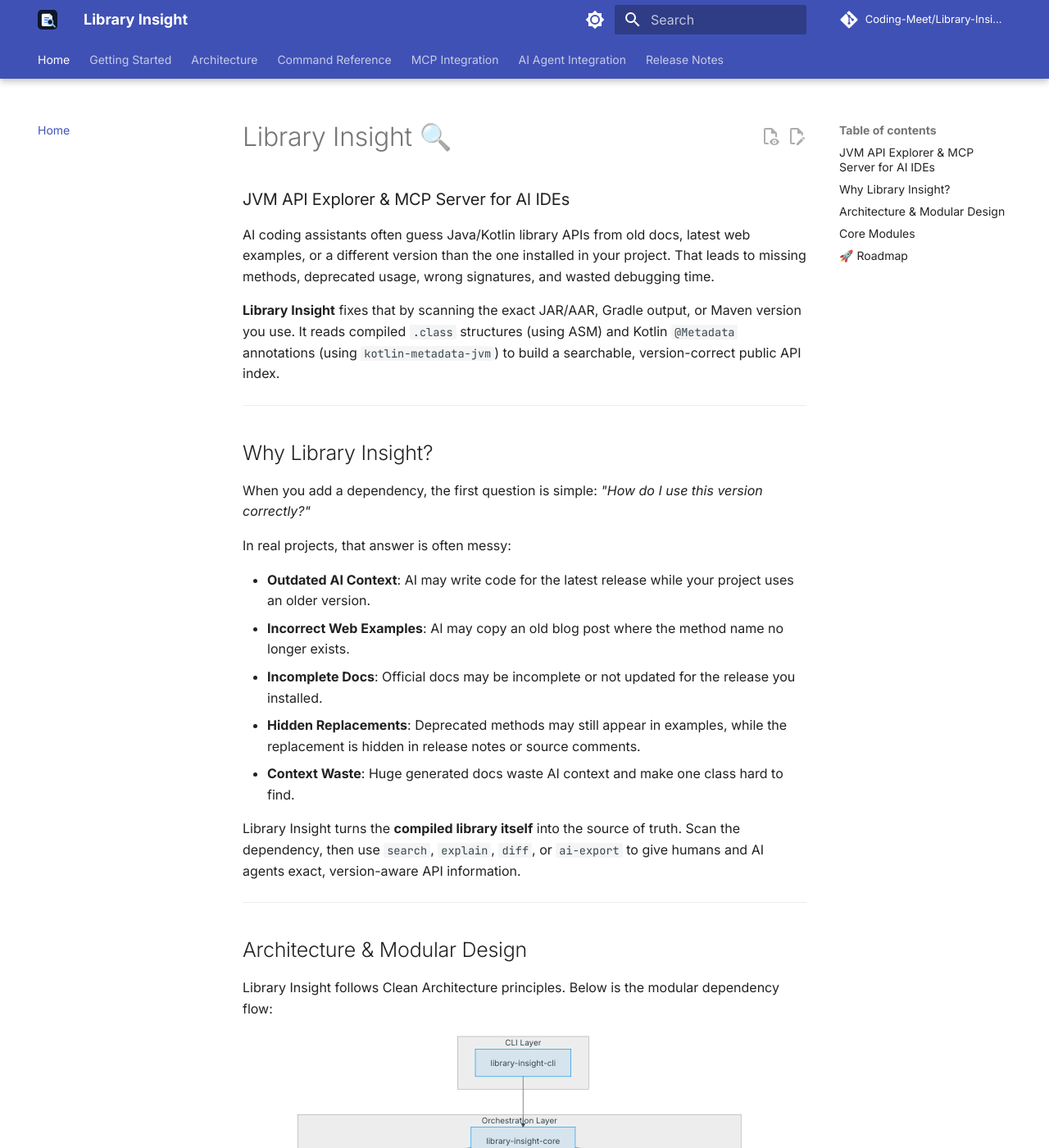
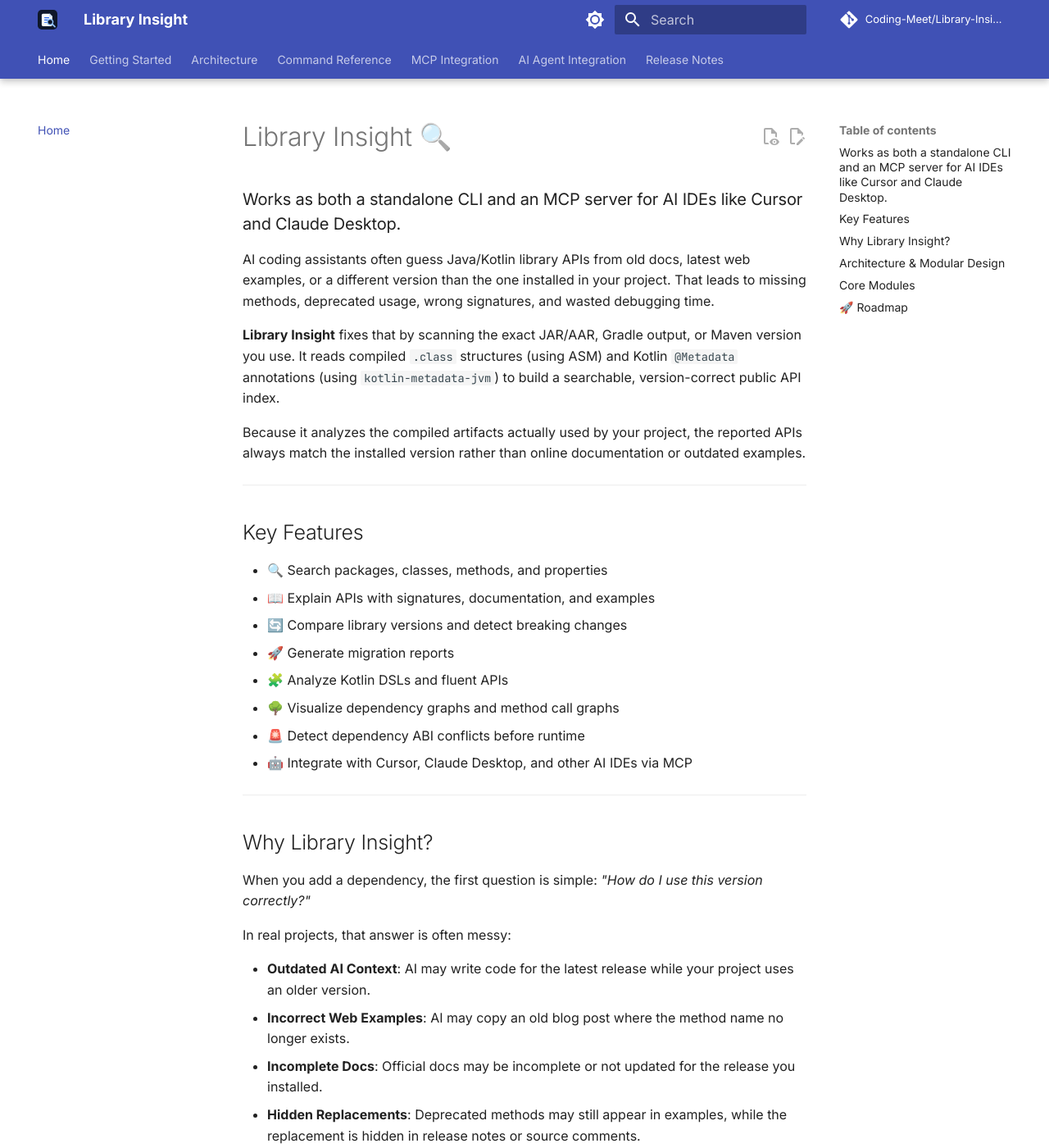
Before and after one commit to Coding-Meet/Library-Insight, an MkDocs documentation site: the page built from docs/index.md, in a window 1280 px wide and 1400 px high. Shown: the whole window at 82% size. Built offline with MkDocs 1.6.1 and Material for MkDocs 9.7.7, drawn with Linux system fonts in a browser that asks for light colours; comment, search, counter and statistics services are not loaded; some of the changed text lies outside the part shown.

Commit message:
docs: update project overview with feature list, KMP roadmap, and improved formatting

```diff
--- a/docs/index.md
+++ b/docs/index.md
@@ -1,24 +1,39 @@
 # Library Insight 🔍
 
-### JVM API Explorer & MCP Server for AI IDEs
+### Works as both a standalone CLI and an MCP server for AI IDEs like Cursor and Claude Desktop.
 
 AI coding assistants often guess Java/Kotlin library APIs from old docs, latest web examples, or a different version than the one installed in your project. That leads to missing methods, deprecated usage, wrong signatures, and wasted debugging time.
 
 **Library Insight** fixes that by scanning the exact JAR/AAR, Gradle output, or Maven version you use. It reads compiled `.class` structures (using ASM) and Kotlin `@Metadata` annotations (using `kotlin-metadata-jvm`) to build a searchable, version-correct public API index.
 
+Because it analyzes the compiled artifacts actually used by your project, the reported APIs always match the installed version rather than online documentation or outdated examples.
+
+---
+
+## Key Features
+
+- 🔍 Search packages, classes, methods, and properties
+- 📖 Explain APIs with signatures, documentation, and examples
+- 🔄 Compare library versions and detect breaking changes
+- 🚀 Generate migration reports
+- 🧩 Analyze Kotlin DSLs and fluent APIs
+- 🌳 Visualize dependency graphs and method call graphs
+- 🚨 Detect dependency ABI conflicts before runtime
+- 🤖 Integrate with Cursor, Claude Desktop, and other AI IDEs via MCP
+
 ---
 
 ## Why Library Insight?
 
-When you add a dependency, the first question is simple: *"How do I use this version correctly?"*
+When you add a dependency, the first question is simple: _"How do I use this version correctly?"_
 
 In real projects, that answer is often messy:
 
-*   **Outdated AI Context**: AI may write code for the latest release while your project uses an older version.
-*   **Incorrect Web Examples**: AI may copy an old blog post where the method name no longer exists.
-*   **Incomplete Docs**: Official docs may be incomplete or not updated for the release you installed.
-*   **Hidden Replacements**: Deprecated methods may still appear in examples, while the replacement is hidden in release notes or source comments.
-*   **Context Waste**: Huge generated docs waste AI context and make one class hard to find.
+- **Outdated AI Context**: AI may write code for the latest release while your project uses an older version.
+- **Incorrect Web Examples**: AI may copy an old blog post where the method name no longer exists.
+- **Incomplete Docs**: Official docs may be incomplete or not updated for the release you installed.
+- **Hidden Replacements**: Deprecated methods may still appear in examples, while the replacement is hidden in release notes or source comments.
+- **Context Waste**: Huge generated docs waste AI context and make one class hard to find.
 
 Library Insight turns the **compiled library itself** into the source of truth. Scan the dependency, then use `search`, `explain`, `diff`, or `ai-export` to give humans and AI agents exact, version-aware API information.
 
@@ -70,20 +85,21 @@ graph TD
 
 ## Core Modules
 
-*   `library-insight-common`: Utility classes for ZIP/JAR/AAR extraction, Ktor async HTTP engine, and filesystem operations.
-*   `library-insight-model`: Immutable Kotlin serialization structures representing the API index schema.
-*   `library-insight-parser`: Raw bytecode structure extraction using **ASM** and JVM signature parsing.
-*   `library-insight-kotlin`: Kotlin metadata parsing (`kotlin-metadata-jvm`) and JVM bytecode enrichment.
-*   `library-insight-search`: Index search and query matching logic.
-*   `library-insight-export`: JSON, Markdown, and AI context formatters.
-*   `library-insight-core`: Orchestrates scan flows and implements the semantic API diffing engine.
-*   `library-insight-cli`: Command Line Interface definitions using **Clikt**.
+- `library-insight-common`: Utility classes for ZIP/JAR/AAR extraction, Ktor async HTTP engine, and filesystem operations.
+- `library-insight-model`: Immutable Kotlin serialization structures representing the API index schema.
+- `library-insight-parser`: Raw bytecode structure extraction using **ASM** and JVM signature parsing.
+- `library-insight-kotlin`: Kotlin metadata parsing (`kotlin-metadata-jvm`) and JVM bytecode enrichment.
+- `library-insight-search`: Index search and query matching logic.
+- `library-insight-export`: JSON, Markdown, and AI context formatters.
+- `library-insight-core`: Orchestrates scan flows and implements the semantic API diffing engine.
+- `library-insight-cli`: Command Line Interface definitions using **Clikt**.
 
 ---
 
 ## 🚀 Roadmap
 
 We plan to expand Library Insight into a unified **Kotlin Multiplatform (KMP)** API explorer:
+
 - **KLib Metadata Reader**: Parse `.klib` metadata to extract signatures for iOS/Native, JS, and Wasm targets directly (bypassing JVM bytecode dependencies).
 - **Platform-Aware Indexing**: Store platform target markers (`common`, `jvm`, `ios`, `js`, `wasm`) in the database schema so AI agents know exactly where APIs are available.
 - **KMP Coordinate Resolution**: Auto-resolve platform split coordinates (e.g. `ktor-client-core-iosarm64`) from the root KMP library Maven coordinate.
```
